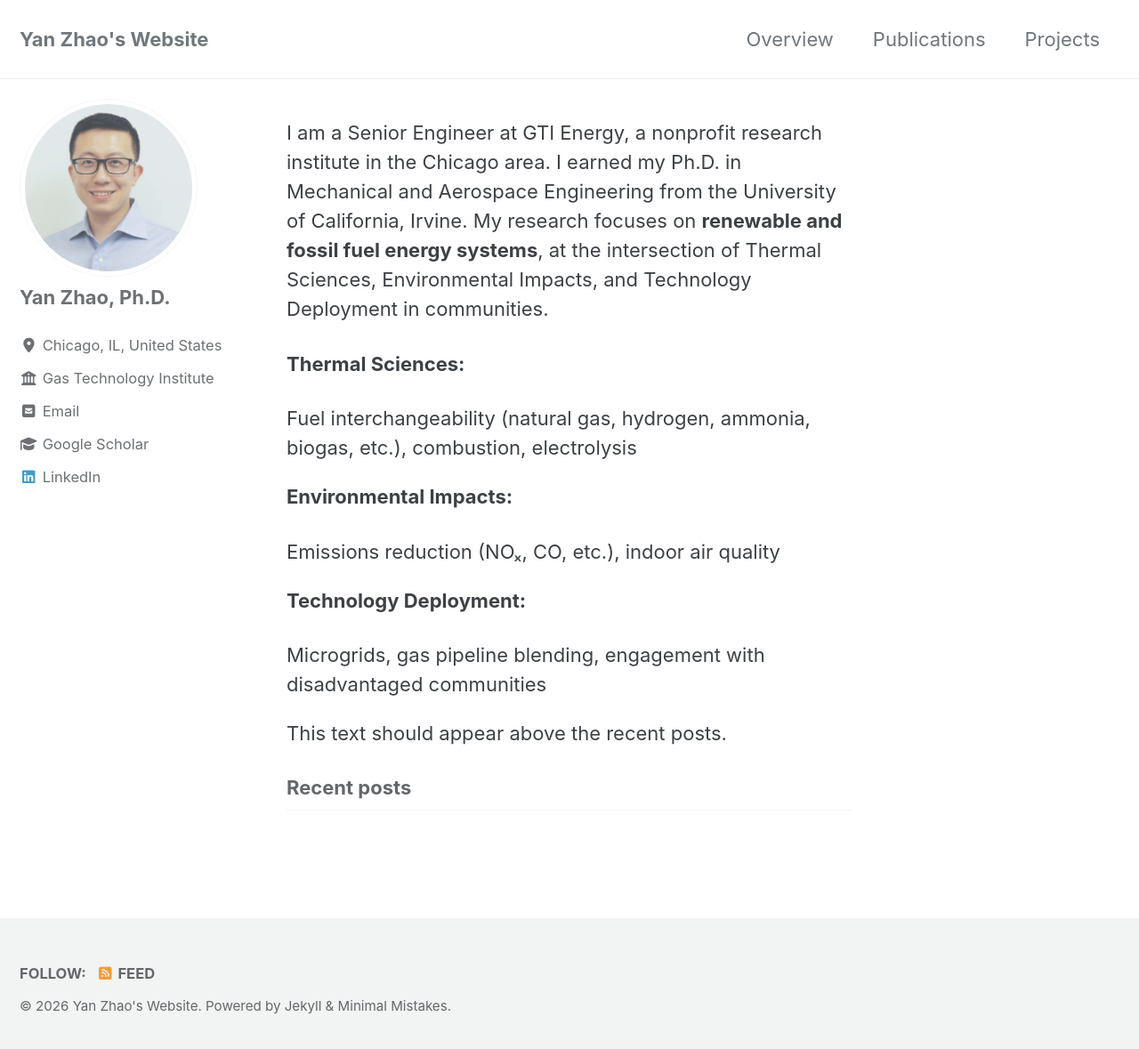
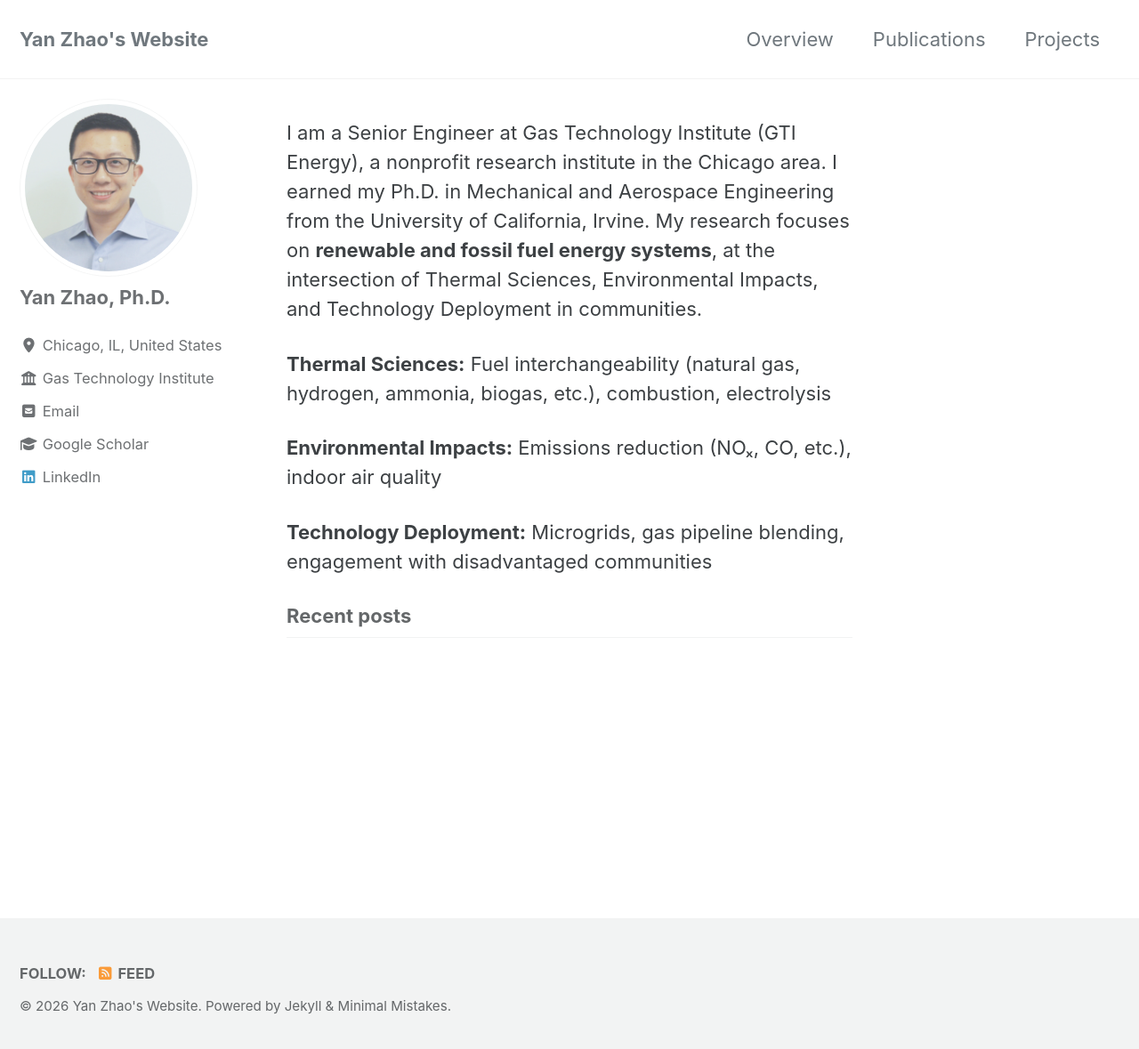
Before and after one commit to yanzhaoenergy/yanzhaoenergy.github.io, a Jekyll site: the page built from index.html, in a window 1280 px wide and 1187 px high. Shown: the top 1179 px of the window at 89% size. Built offline with Jekyll 4.4.1, drawn with Linux system fonts in a browser that asks for light colours; cached includes are drawn as plain includes; the list of posts is cut into pages by our own code.

Commit message:
Update index.html

```diff
--- a/index.html
+++ b/index.html
@@ -3,18 +3,16 @@ layout: home
 author_profile: true
 ---
 
-<p>I am a Senior Engineer at GTI Energy, a nonprofit research institute in the Chicago area.
+<p>I am a Senior Engineer at Gas Technology Institute (GTI Energy), a nonprofit research institute in the Chicago area.
 I earned my Ph.D. in Mechanical and Aerospace Engineering from the University of California, Irvine.
 My research focuses on <strong>renewable and fossil fuel energy systems</strong>, at the intersection of Thermal Sciences,
 Environmental Impacts, and Technology Deployment in communities. </p>
 
-<p><strong>Thermal Sciences:</strong></p>
-Fuel interchangeability (natural gas, hydrogen, ammonia, biogas, etc.), combustion, electrolysis
+<p><strong>Thermal Sciences:</strong>
+Fuel interchangeability (natural gas, hydrogen, ammonia, biogas, etc.), combustion, electrolysis </p>
 
-<p><strong>Environmental Impacts:</strong></p>
-Emissions reduction (NOₓ, CO, etc.), indoor air quality
+<p><strong>Environmental Impacts:</strong>
+Emissions reduction (NOₓ, CO, etc.), indoor air quality</p>
 
-<p><strong>Technology Deployment:</strong></p>
-Microgrids, gas pipeline blending, engagement with disadvantaged communities
-
-<p>This text should appear above the recent posts.</p>
+<p><strong>Technology Deployment:</strong>
+Microgrids, gas pipeline blending, engagement with disadvantaged communities</p>
```
